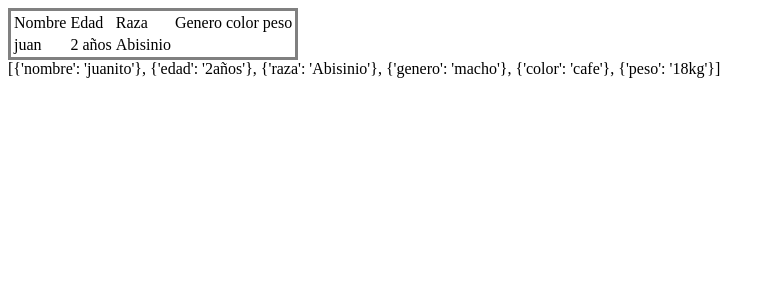
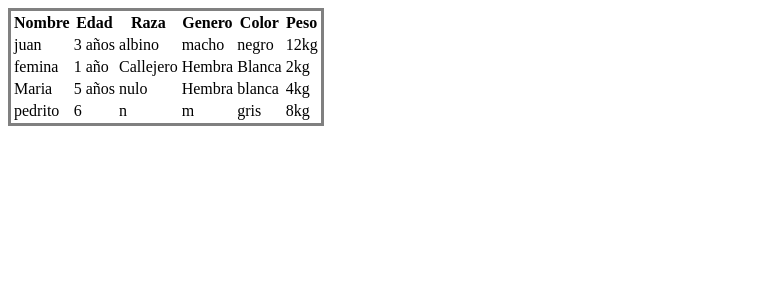
Before and after one commit to pablozumaran18/progra_backend, a Django app: page /listaGatos in a window 1280 px wide. Shown: the top 300 px of the page, without its empty margins (0-775 px from the left). Run offline with Django 4.2, Linux system fonts and the light colour scheme.

Commit message:
actualizacion 2.0

```diff
--- a/Clase 12 Septiembre/veterinaria/gatos/templates/lista.html
+++ b/Clase 12 Septiembre/veterinaria/gatos/templates/lista.html
@@ -9,34 +9,33 @@
         }
     </style>
     <body>
+
         <table>
-            <tr>
+            <thead>
+                <tr>
+                    <th>Nombre</th>
+                    <th>Edad</th>
+                    <th>Raza</th>
+                    <th>Genero</th>
+                    <th>Color</th>
+                    <th>Peso</th>
+                </tr>
+            </thead>
+            <tbody>
+                <!-- gato toma el valor de cada objeto que haya dentro del diccionario o lista -->
+                {%for gato in gatos %}
 
-                <td>Nombre</td>
-
-                <td>Edad</td>
-
-                <td>Raza</td>
-
-                <td>Genero</td>
-
-                <td>color</td>
-
-                <td>peso</td>
-
-            </tr>
-
-            <tr>
-
-                <td>juan</td>
-
-                <td>2 años</td>
-
-                <td>Abisinio</td>
-
-            </tr>
+                <tr>
+                    <td>{{gato.nombre}}</td>
+                    <td>{{gato.edad}}</td>
+                    <td>{{gato.raza}}</td>
+                    <td>{{gato.genero}}</td>
+                    <td>{{gato.color}}</td>
+                    <td>{{gato.peso}}</td>
+                </tr>
+                {% endfor %}
+            </tbody>
         </table>
 
-        {{gato1}}
     </body>
 </html>
--- a/Clase 12 Septiembre/veterinaria/gatos/templates/menu.html
+++ b/Clase 12 Septiembre/veterinaria/gatos/templates/menu.html
@@ -4,7 +4,7 @@
 
     </head>
     <body>
-        <h1>Bienvenido</h1>
+        <h1>{{mensaje}}</h1>
         <br>
         <img src="https://www.feelcats.com/wp-content/uploads/2019/02/razas-gatos-de.jpg">
     </body>
--- a/Clase 12 Septiembre/veterinaria/gatos/views.py
+++ b/Clase 12 Septiembre/veterinaria/gatos/views.py
@@ -1,4 +1,5 @@
 from cgitb import html
+from multiprocessing import context
 from django.shortcuts import render
 from django.http import HttpResponse
 
@@ -6,12 +7,22 @@ from django.http import HttpResponse
 
 
 def saludo (request):
-    return render(request,"./gatos/templates/menu.html")
+    context ={
+        "mensaje":"bienvenidos"
+    }
+
+    return render(request,"./gatos/templates/menu.html",context)
 
 
 def agregar (request):
     return render(request,"./gatos/templates/index.html")
 
 def lista (request):
-    gato = {"gato1":[{"nombre":"juanito"},{"edad":"2años"},{"raza":"Abisinio"},{"genero":"macho"},{"color":"cafe"},{"peso":"18kg"}]}
-    return render(request,"./gatos/templates/lista.html",gato)
+    context = {
+        "gatos" : [{"nombre":"juan","edad":"3 años","raza":"albino","genero":"macho","color":"negro","peso":"12kg"},
+    {"nombre":"femina","edad":"1 año","raza":"Callejero","genero":"Hembra","color":"Blanca","peso":"2kg"},
+    {"nombre":"Maria","edad":"5 años","raza":"nulo","genero":"Hembra","color":"blanca","peso":"4kg"},
+    {"nombre":"pedrito","edad":"6","raza":"n","genero":"m","color":"gris","peso":"8kg"}]
+    }
+
+    return render(request,"./gatos/templates/lista.html",context)
```
